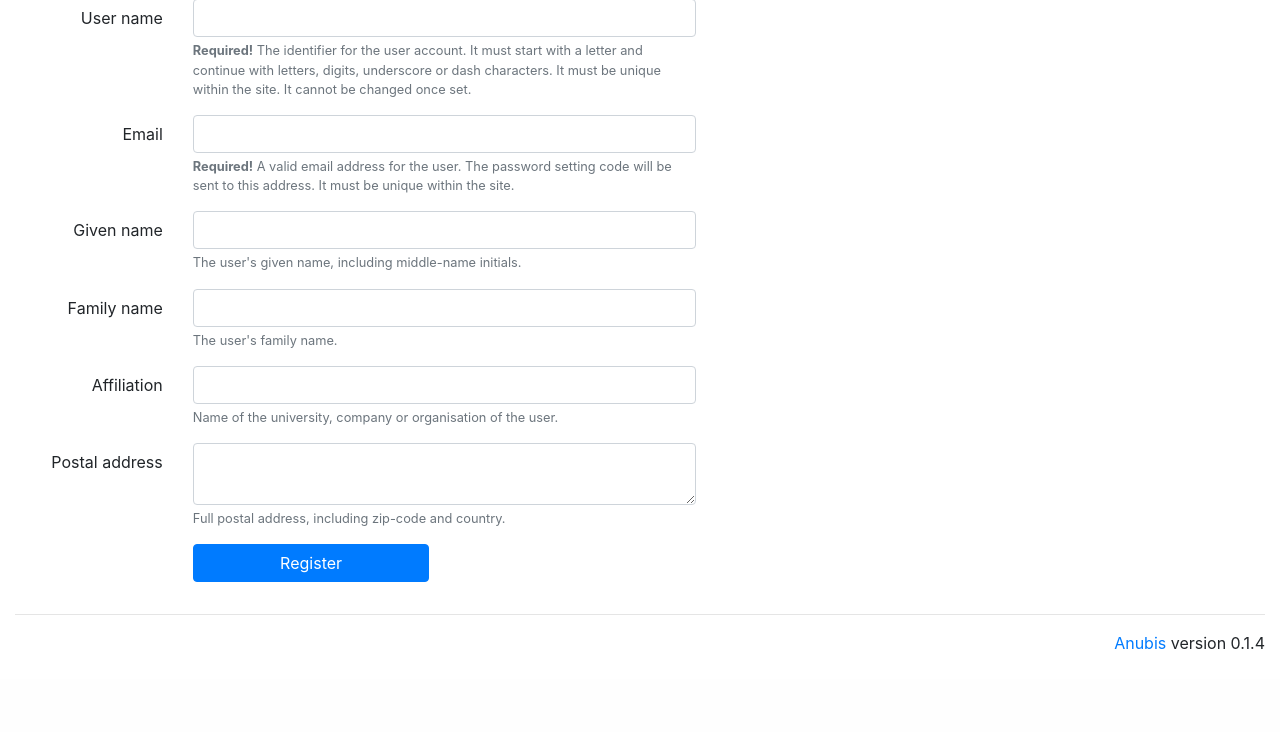
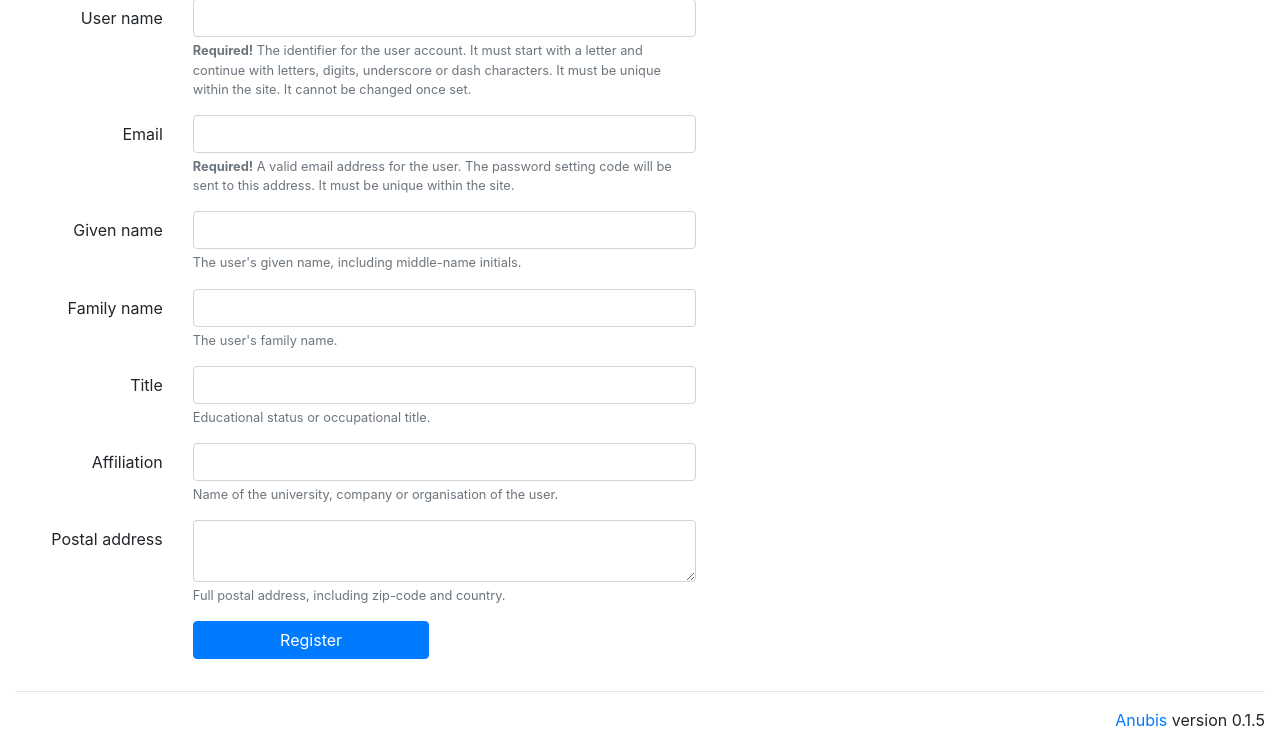
Before and after one commit to ScilifelabDataCentre/Anubis, a Flask app: page /user/register in a window 1280 px wide. Shown: the part 121-853 px from the top of the page. Before the commit the page ends 770 px from the top, so only its background shows below. Run offline with Flask 2, Linux system fonts and the light colour scheme; data that the repository does not hold is empty; parts of the project's set-up code (start-up, migrations or seed data) failed here and were passed over; some libraries are stand-ins or nearby versions.

Commit message:
Added user title. Closes #12.

```diff
--- a/anubis/__init__.py
+++ b/anubis/__init__.py
@@ -2,7 +2,7 @@
 
 import re
 
-__version__ = '0.1.4'
+__version__ = '0.1.5'
 
 class Constants:
     VERSION     = __version__
--- a/anubis/api/schema.py
+++ b/anubis/api/schema.py
@@ -107,6 +107,8 @@ USER = {
         'status': {'type': 'string', 'enum': ['pending', 'enabled', 'disabled']},
         'givenname': {'type': ['string', 'null']},
         'familyname': {'type': ['string', 'null']},
+        'affiliation': {'type': ['string', 'null']},
+        'postaladdress': {'type': ['string', 'null']},
         'created': _DATETIME,
         'modified': _DATETIME,
         'logs': {
--- a/anubis/config.py
+++ b/anubis/config.py
@@ -34,8 +34,12 @@ DEFAULT_SETTINGS = dict(
     MAIL_USERNAME = None,
     MAIL_PASSWORD = None,
     MAIL_DEFAULT_SENDER = None,
+    USER_TITLE = True,
     USER_AFFILIATION = True,
     USER_POSTAL_ADDRESS = True,
+    USER_GENDERS = ['male', 'female', 'other'],
+    USER_PHONE = True,
+    USER_BIRTHDATE = True,
     USER_ENABLE_IMMEDIATELY = False,
     USER_ENABLE_EMAIL_WHITELIST = [], # List of regexp's
 )
--- a/anubis/templates/user/profile.html
+++ b/anubis/templates/user/profile.html
@@ -28,6 +28,12 @@
     <th class="text-right">Family name</th>
     <td>{{ user.get('familyname') or '-' }}</td>
   </tr>
+  {% if config['USER_TITLE'] %}
+  <tr>
+    <th class="text-right">Title</th>
+    <td>{{ user.get('title') or '-' }}</td>
+  </tr>
+  {% endif %}
   {% if config['USER_AFFILIATION'] %}
   <tr>
     <th class="text-right">Affiliation</th>
--- a/anubis/templates/user/register.html
+++ b/anubis/templates/user/register.html
@@ -58,6 +58,20 @@
       </small>
     </div>
   </div>
+  {% if config['USER_TITLE'] %}
+  <div class="form-group row">
+    <label for="title" class="col-md-2 col-form-label text-right">
+      Title</label>
+    <div class="col-md-6">
+      <input type="text" class="form-control"
+             id="title" name="title"
+             aria-describedby="titleHelp">
+      <small id="titleHelp" class="form-text text-muted">
+	Educational status or occupational title.
+      </small>
+    </div>
+  </div>
+  {% endif %}
   {% if config['USER_AFFILIATION'] %}
   <div class="form-group row">
     <label for="affiliation" class="col-md-2 col-form-label text-right">
--- a/anubis/user.py
+++ b/anubis/user.py
@@ -59,6 +59,8 @@ def register():
                 saver.set_email(flask.request.form.get('email'))
                 saver['givenname'] = flask.request.form.get('givenname') or None
                 saver['familyname'] = flask.request.form.get('familyname') or None
+                if flask.current_app.config['USER_TITLE']:
+                    saver['title'] = flask.request.form.get('title') or None
                 if flask.current_app.config['USER_AFFILIATION']:
                     saver['affiliation'] = flask.request.form.get('affiliation') or None
                 if flask.current_app.config['USER_POSTAL_ADDRESS']:
@@ -185,6 +187,8 @@ def edit(username):
                     saver.set_email(email)
             saver['givenname'] = flask.request.form.get('givenname') or None
             saver['familyname'] = flask.request.form.get('familyname') or None
+            if flask.current_app.config['USER_TITLE']:
+                saver['title'] = flask.request.form.get('title') or None
             if flask.current_app.config['USER_AFFILIATION']:
                 saver['affiliation'] = flask.request.form.get('affiliation') or None
             if flask.current_app.config['USER_POSTAL_ADDRESS']:
```
Also changed, not shown: anubis/templates/user/edit.html (+15 -0 lines), README.md, 1 other file.
